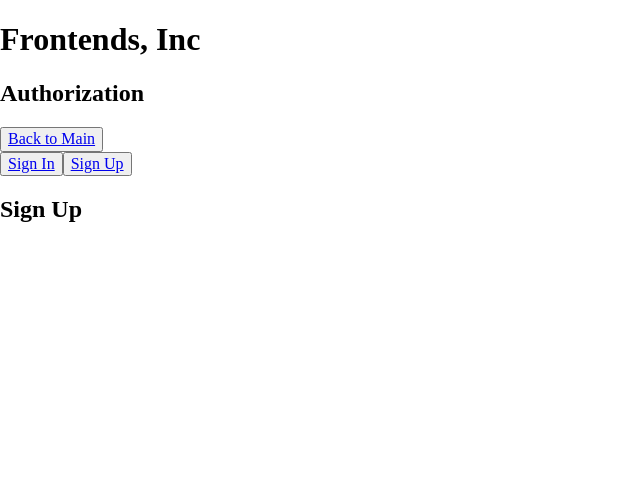
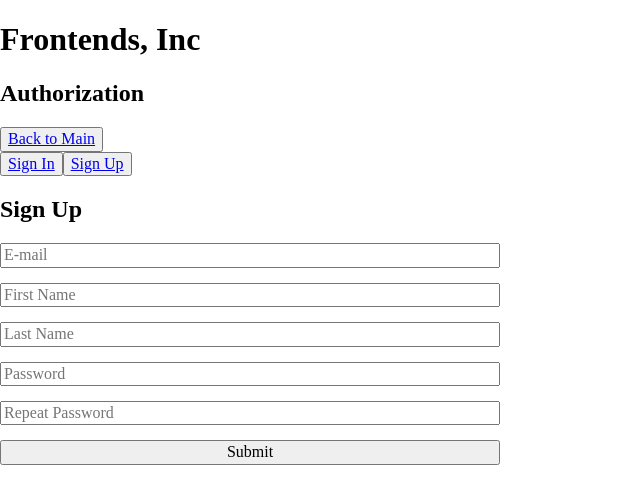
Before and after one commit to maximiloi/eCommerce-Application, a React (Vite) app in the folder monster-shop/: page /auth/register in a window 1280 px wide. Shown: the top 504 px of the page, without its empty margins (0-640 px from the left). Built offline with nearby package versions, Linux system fonts and the light colour scheme; a web font is replaced by a local one.

Commit message:
feat: add signUp component

```diff
--- a/monster-shop/package.json
+++ b/monster-shop/package.json
@@ -16,6 +16,7 @@
   "dependencies": {
     "react": "^18.2.0",
     "react-dom": "^18.2.0",
+    "react-hook-form": "^7.45.4",
     "react-router-dom": "^6.14.2"
   },
   "devDependencies": {
--- /dev/null
+++ b/monster-shop/src/components/FormSignUp/FormSignUp.scss
@@ -0,0 +1,9 @@
+.form {
+  max-width: 500px;
+  display: flex;
+  flex-direction: column;
+
+  &>* {
+    margin-bottom: 15px;
+  }
+}
--- /dev/null
+++ b/monster-shop/src/components/FormSignUp/FormSignUp.tsx
@@ -0,0 +1,56 @@
+import { useForm } from 'react-hook-form';
+
+import './FormSignUp.scss';
+
+type FormValues = {
+  eMail: string;
+  firstName: string;
+  lastName: string;
+  password: string;
+  repeatPassword: string;
+};
+
+export default function App() {
+  const {
+    register,
+    handleSubmit,
+    formState: { errors },
+  } = useForm();
+  const onSubmit = (data: FormValues) => console.log(data);
+  console.log(errors);
+
+  return (
+    <form onSubmit={handleSubmit(onSubmit)} className="form">
+      <input
+        type="text"
+        placeholder="E-mail"
+        {...register('E-mail', {
+          required: true,
+          pattern: /[a-z0-9._%+-]+@[a-z0-9.-]+\.[a-z]{2,4}$/i,
+        })}
+      />
+      <input
+        type="text"
+        placeholder="First Name"
+        {...register('First Name', { required: true })}
+      />
+      <input
+        type="text"
+        placeholder="Last Name"
+        {...register('Last Name', {})}
+      />
+      <input
+        type="password"
+        placeholder="Password"
+        {...register('Password', { required: true })}
+      />
+      <input
+        type="password"
+        placeholder="Repeat Password"
+        {...register('Repeat Password', { required: true })}
+      />
+
+      <input type="submit" />
+    </form>
+  );
+}
--- a/monster-shop/src/pages/SignUp.tsx
+++ b/monster-shop/src/pages/SignUp.tsx
@@ -1,8 +1,11 @@
+import FormSignUp from '../components/FormSignUp/FormSignUp';
+
 function SignUp() {
   return (
     <div className="register">
       <div className="register__container">
         <h2>Sign Up</h2>
+        <FormSignUp />
       </div>
     </div>
   );
```
Also changed, not shown: 1 other file (tests, documents, lock files or other folders).
